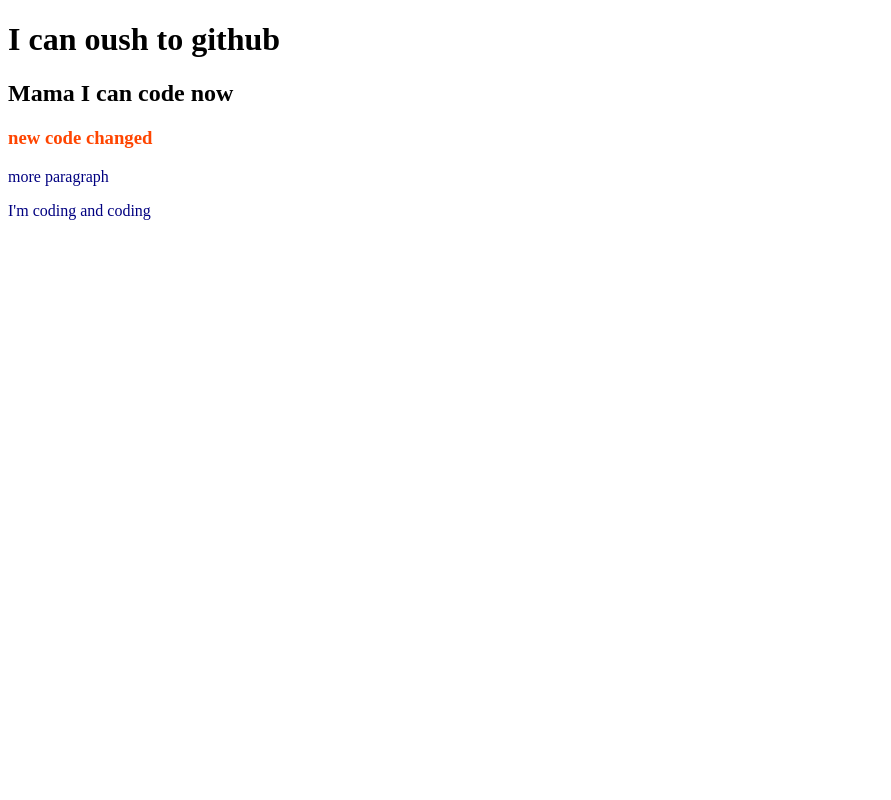
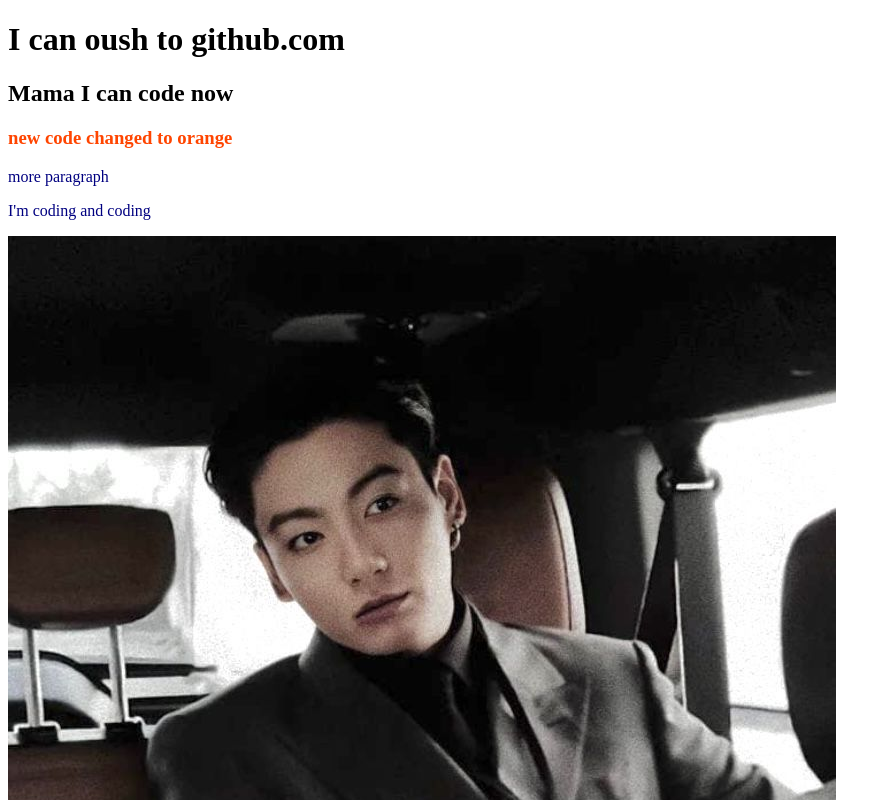
Before and after one commit to Nusratkarim/My-2nd-repo, a plain HTML site: page index.html in a window 1280 px wide. Shown: the top 800 px of the page, without its empty margins (0-891 px from the left). Drawn offline with Linux system fonts and the light colour scheme.

Commit message:
image added

```diff
--- a/index.html
+++ b/index.html
@@ -8,10 +8,11 @@
 <link rel="stylesheet" href="style.css">
 </head>
 <body>
- <h1>I can oush to github</h1>
+ <h1>I can oush to github.com</h1>
  <h2>Mama I can code now</h2>
- <h3>new code changed</h3>
+ <h3>new code changed to orange</h3>
  <p>more paragraph</p>
  <p>I'm coding and coding</p>
+ <img src="kingkook.jpg" alt="">
 </body>
 </html>
```
Also changed, not shown: kingkook.jpg (added).
